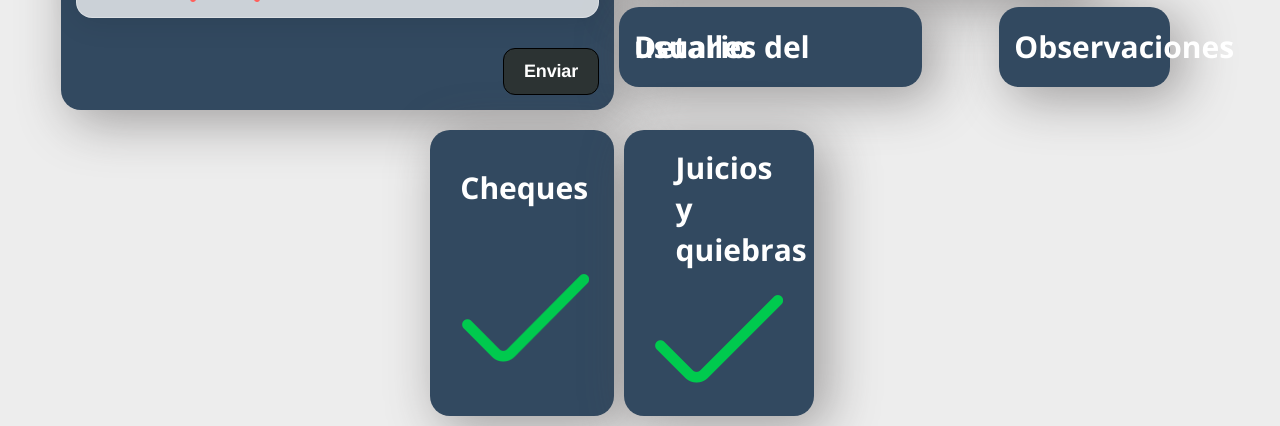
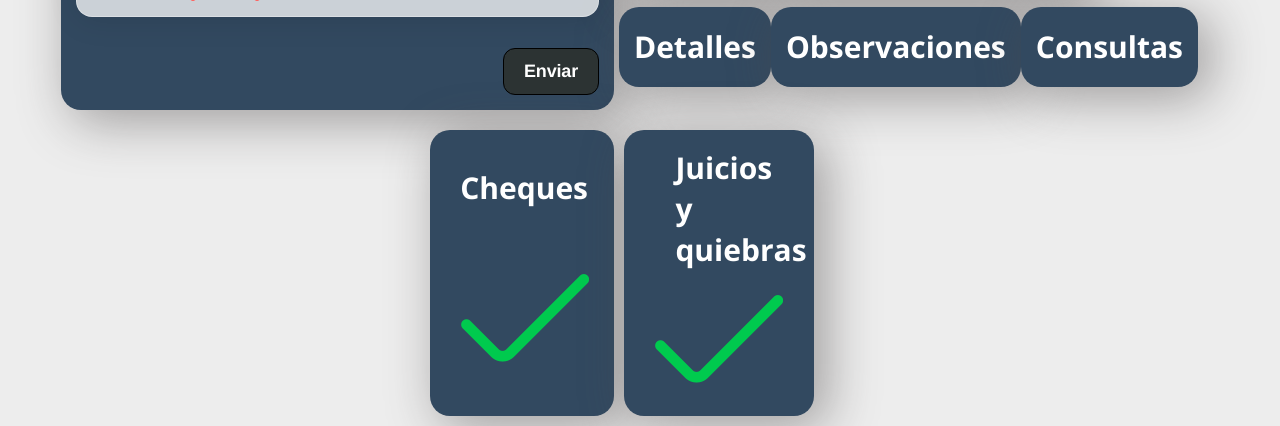
Before and after one commit to Baltasar12/DAta, an Electron app: page index.html in a window 1280 px wide. Shown: the part 627-1053 px from the top of the page. Drawn offline with nearby package versions, Linux system fonts and the light colour scheme; no server answers.

Commit message:
Commit 21

```diff
--- a/index.html
+++ b/index.html
@@ -100,18 +100,15 @@
             </div>
         </section>
 
-        <div style="
-        width: 94%;
-        margin-left: 10%;
-        display: flex;
-        justify-content: start;
-        flex-direction: row;
-    ">
+        <div style="width: 80%; margin-left: 10%; display: flex; justify-content: space-evenly; flex-direction: row;">
             <section class="main6">
-                <a class="open4"><h1>Detalles del usuario</h1></a>
+                <a class="open4" style="cursor: pointer;"><h1>Detalles</h1></a>
             </section>
             <section class="main7">
-                <a class="open5"><h1>Observaciones</h1></a>
+                <a class="open5" style="cursor: pointer;"><h1>Observaciones</h1></a>
+            </section>
+            <section class="main8">
+                <a class="open6" style="cursor: pointer;"><h1>Consultas</h1></a>
             </section>
         </div>
 
--- a/style.css
+++ b/style.css
@@ -295,9 +295,19 @@ a:hover, a:focus {
     box-shadow: 11px 10px 51px 2px rgba(82,77,77,0.49);
     -webkit-box-shadow: 11px 10px 51px 2px rgba(82,77,77,0.49);
     -moz-box-shadow: 11px 10px 51px 2px rgba(82,77,77,0.49);
-    width: 31%;
     line-height: 0%;
-    margin-left: 14%;
+    /* margin-left: 14%; */
+}
+.main8{
+    background-color: var(--azul-osc);
+    border: 1px;
+    border-radius: 20px;
+    padding: 15px;
+    box-shadow: 11px 10px 51px 2px rgba(82,77,77,0.49);
+    -webkit-box-shadow: 11px 10px 51px 2px rgba(82,77,77,0.49);
+    -moz-box-shadow: 11px 10px 51px 2px rgba(82,77,77,0.49);
+    line-height: 0%;
+    /* margin-left: 14%; */
 }
 
 
```
